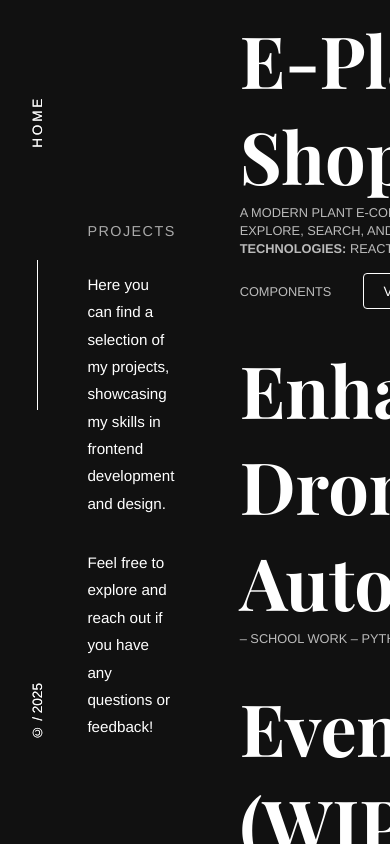
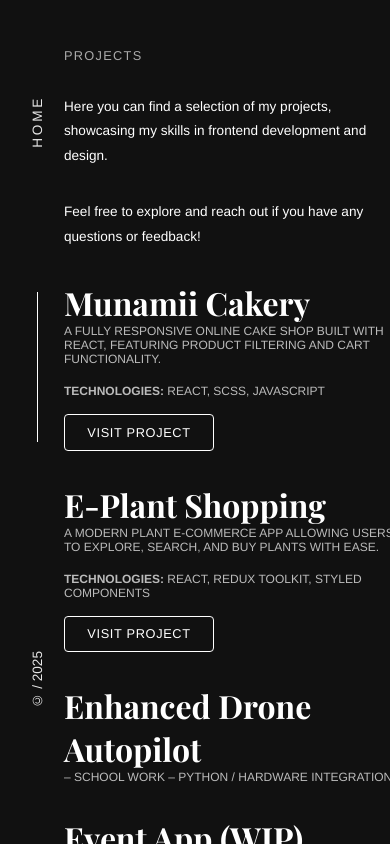
Before and after one commit to AbdoTaleb/portfolio-2025, a React (Vite) app: page /projects in a window 390 px wide. Built offline with nearby package versions, Linux system fonts and the light colour scheme; a web font is replaced by a local one.

Commit message:
Make layout responsive for mobile, tablet, and desktop

```diff
--- a/src/Pages/Projects/Projects.jsx
+++ b/src/Pages/Projects/Projects.jsx
@@ -14,7 +14,7 @@ function Projects() {
     }, []);
   return (
     <section className={`projects-page ${animate ? 'animate' : ''}`}>
-        <Navigation />
+        {/* <Navigation /> */}
         <div className="background-overlay"></div>
       <div className='left-side fade-in'>
         <p className="label">Projects</p>
--- a/src/Pages/Projects/Projects.scss
+++ b/src/Pages/Projects/Projects.scss
@@ -125,3 +125,72 @@
     color: #111;
   }
 }
+
+@media (max-width: 768px) {
+  .projects-page {
+    flex-direction: column;
+    height: auto;
+    padding: 2rem 1rem;
+  }
+
+  .left-side,
+  .right-side {
+    padding: 0;
+    margin: 0;
+    opacity: 1;
+    transform: none;
+    transition: none;
+    width: 100%;
+  }
+
+  .left-side {
+    width: 80%;
+    margin-bottom: 1rem;
+    margin-left: 3rem;
+
+    .label {
+      font-size: 0.8rem;
+    }
+
+    .desc {
+      font-size: 0.85rem;
+      max-width: 100%;
+    }
+  }
+
+  .right-side {
+    margin: 0;
+
+    .project-list {
+      .project-item {
+        text-align: start;
+        margin-left: 3rem;
+        margin-bottom: 2rem;
+
+        h2 {
+          font-size: 2rem;
+          text-align: start;
+        }
+
+        span {
+          font-size: 0.75rem;
+          display: block;
+          text-align: start;
+        }
+
+        small {
+          font-size: 0.6rem;
+          padding: 2px 4px;
+          display: inline-block;
+        }
+
+        .project-visit-btn {
+          font-size:0.8rem;
+          display: block;
+          margin: 1rem 12rem 0 auto;
+          text-align: center;
+        }
+      }
+    }
+  }
+}
--- a/src/components/Navigation/Navigation.scss
+++ b/src/components/Navigation/Navigation.scss
@@ -133,7 +133,7 @@
       //color: white;
       opacity: 0.9;
       //text-align: center;
-      margin-bottom: 2rem;
+      margin-bottom: 4rem;
     }
 
     .nav-line {
```
